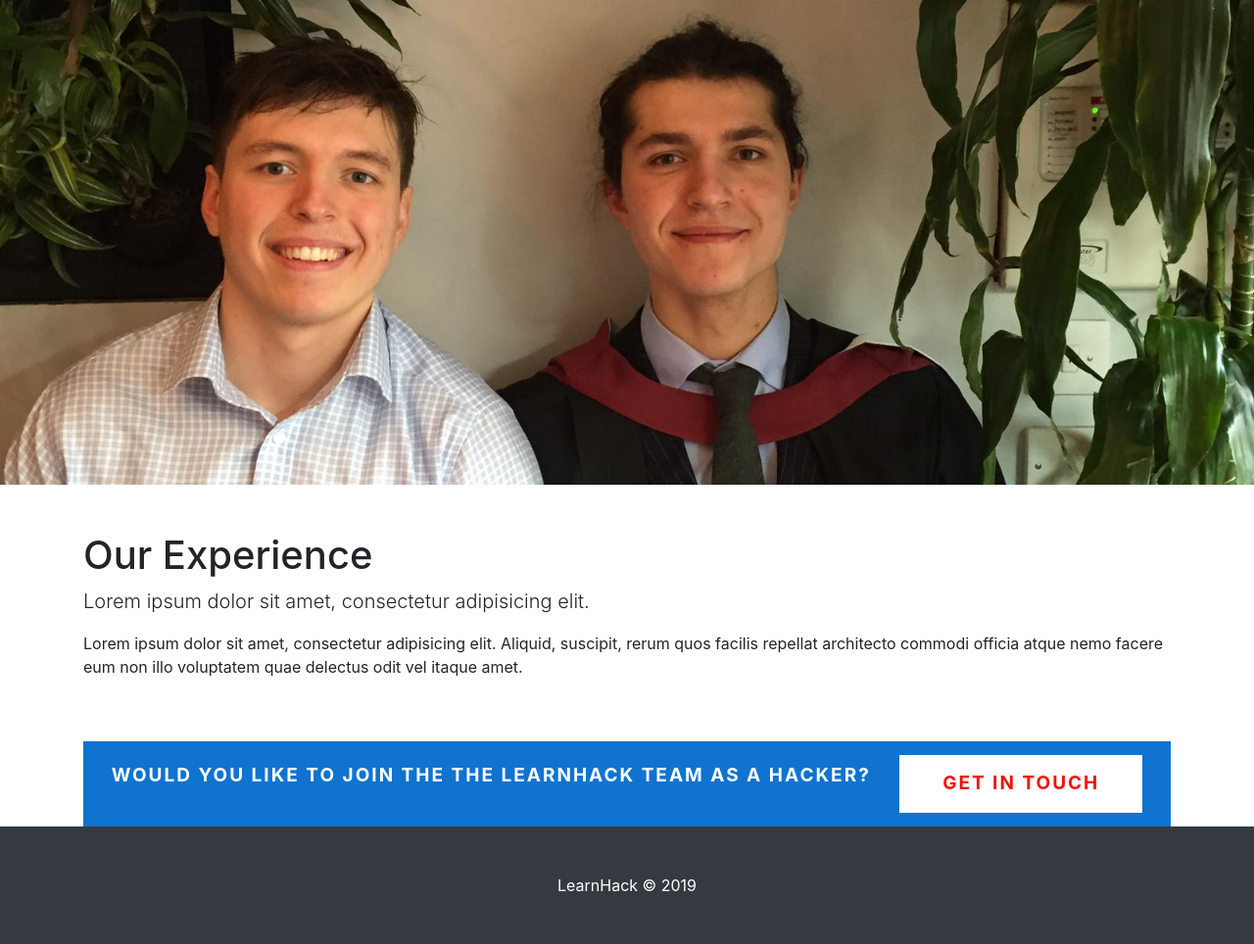
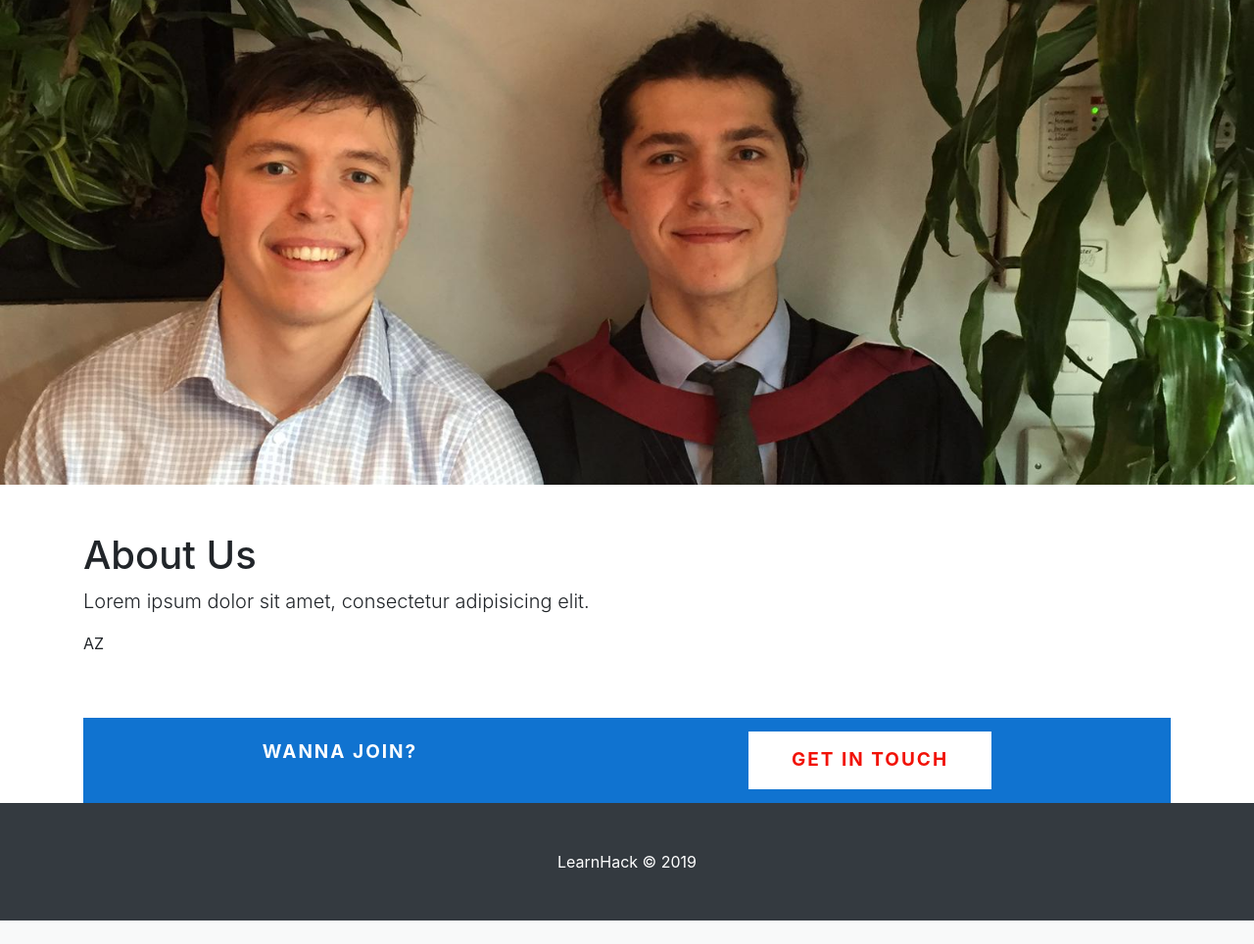
Before and after one commit to HarrisonBoyns/Tutoring_3, a Flask app: page /home in a window 1280 px wide. Shown: the part 815-1779 px from the top of the page at 98% size. After the commit the page ends 1755 px from the top, so only its background shows below. Run offline with Flask 2, Linux system fonts and the light colour scheme; some libraries are stand-ins or nearby versions.

Commit message:
Window Fix

```diff
--- a/app/__init__.py
+++ b/app/__init__.py
@@ -6,7 +6,7 @@ import config
 SECRET_KEY = os.urandom(32)
 
 app = Flask(__name__)
-app.config["debug"] = False
+app.config["debug"] = True
 app.config['MAIL_SERVER']='smtp.gmail.com'
 app.config['MAIL_PORT'] = 465
 app.config['MAIL_USERNAME'] = 'boyns12345@gmail.com'
--- a/app/routes.py
+++ b/app/routes.py
@@ -13,6 +13,7 @@ def send_async_email(app, msg):
     with app.app_context():
         mail.send(msg)
 
+@app.route("/", methods=["GET"])
 @app.route("/home", methods=["GET"])
 def home():
     return render_template("scrolling.html")
@@ -27,11 +28,11 @@ def contact():
         phone = request.form["number"]
         msg = request.form["msg"]
         msg_lst = [name, email, phone, msg]
-        msg_email = Message(subject="Lesson", sender="Boyns12345@gmail.com", recipients=["CMBboyns@hotmail.com"])
+        msg_email = Message(subject="Lesson", sender="Boyns12345@gmail.com", recipients=["cmboyns14@hotmail.com"])
         msg_email.body = msg
         mail.send(msg_email)
-        # thr = Thread(target=send_async_email, args=[app, msg])
-        # thr.start()
+        thr = Thread(target=send_async_email, args=[app, msg])
+        thr.start()
 
         flash("Thanks for the Email! We will get back to you soon!")
 
--- a/app/templates/FAQ.html
+++ b/app/templates/FAQ.html
@@ -3,6 +3,7 @@
 <meta charset="UTF-8">
 <meta name="viewport" content="width=device-width, initial-scale=1">
 <script>document.getElementsByTagName("html")[0].className += " js";</script>
+
 <style>
     a:link{
         text-decoration: none;
--- a/app/templates/base.html
+++ b/app/templates/base.html
@@ -5,7 +5,7 @@
     <meta name="description" content="">
     <meta name="author" content="">
 
-    <title>Full Width Pics - Start Bootstrap Template</title>
+    <title>Learn Hack Tutoring </title>
 
     <!-- Bootstrap core CSS -->
     <link href="../static/vendor/bootstrap/css/bootstrap.min.css" rel="stylesheet">
@@ -59,6 +59,7 @@
     {% block content %}
     {% endblock %}
 
+
       <!-- Footer -->
   <footer class="py-5 bg-dark">
     <div class="container">
@@ -67,7 +68,6 @@
     <!-- /.container -->
   </footer>
 
-
   <!-- Bootstrap core JavaScript -->
   <script src="../static/vendor/jquery/jquery.min.js"></script>
   <script src="../static/vendor/bootstrap/js/bootstrap.bundle.min.js"></script>
--- a/app/templates/contact.html
+++ b/app/templates/contact.html
@@ -5,6 +5,7 @@
 <link href="//maxcdn.bootstrapcdn.com/bootstrap/4.1.1/css/bootstrap.min.css" rel="stylesheet" id="bootstrap-css">
 <script src="//maxcdn.bootstrapcdn.com/bootstrap/4.1.1/js/bootstrap.min.js"></script>
 <script src="//cdnjs.cloudflare.com/ajax/libs/jquery/3.2.1/jquery.min.js"></script>
+
 <!------ Include the above in your HEAD tag ---------->
 <style>
 .errors{
--- a/app/templates/scrolling.html
+++ b/app/templates/scrolling.html
@@ -69,22 +69,25 @@
   <!-- Content section -->
   <section class="py-5">
     <div class="container">
-      <h1>Our Experience</h1>
+      <h1>About Us</h1>
       <p class="lead">Lorem ipsum dolor sit amet, consectetur adipisicing elit.</p>
-      <p>Lorem ipsum dolor sit amet, consectetur adipisicing elit. Aliquid, suscipit, rerum quos facilis repellat architecto commodi officia atque nemo facere eum non illo voluptatem quae delectus odit vel itaque amet.</p>
+      <p><meta name="viewport" content="width=device-width, initial-scale=1">
+
+AZ</p>
+
     </div>
   </section>
 
-
-<div class="container">
+    <div class="container">
 	<div class="row">
 		<div class="col-sm-12">
 			<div class="re9-cta-wrapper re9-blue-style">
-				<p>Would you like to join the the LearnHack team as a Hacker?</p>
+				<p>Wanna Join?</p>
 				<a href="{{ url_for('contact') }}" class="re9-white-btn" id="filter-menu"> GET IN TOUCH </a>
 			</div>
 		</div>
 	</div>
 </div>
 
+
   {% endblock %}
```
Also changed, not shown: app/templates/homePage.html (+12 -1 lines), app/templates/profiles2.html (+21 -9 lines).
